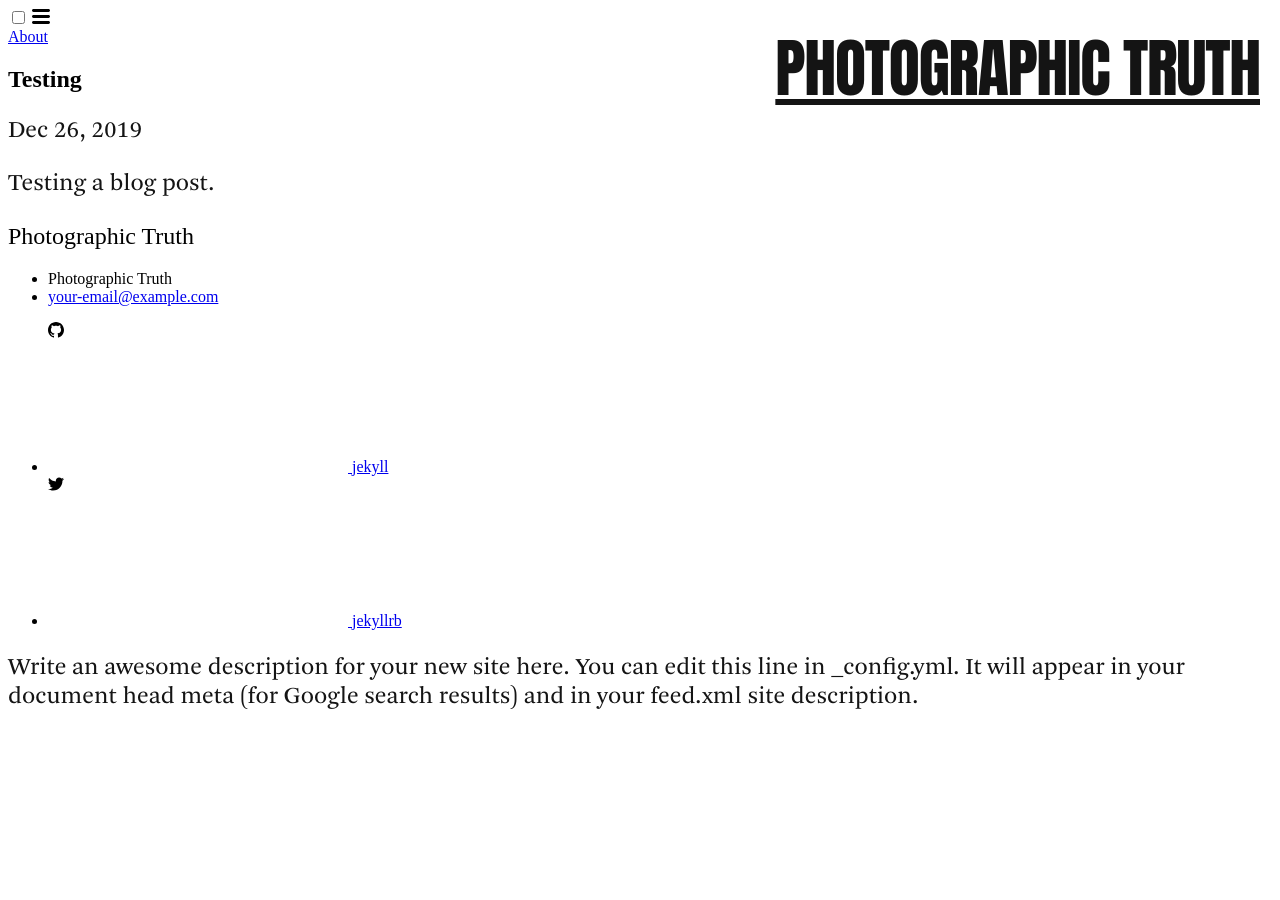
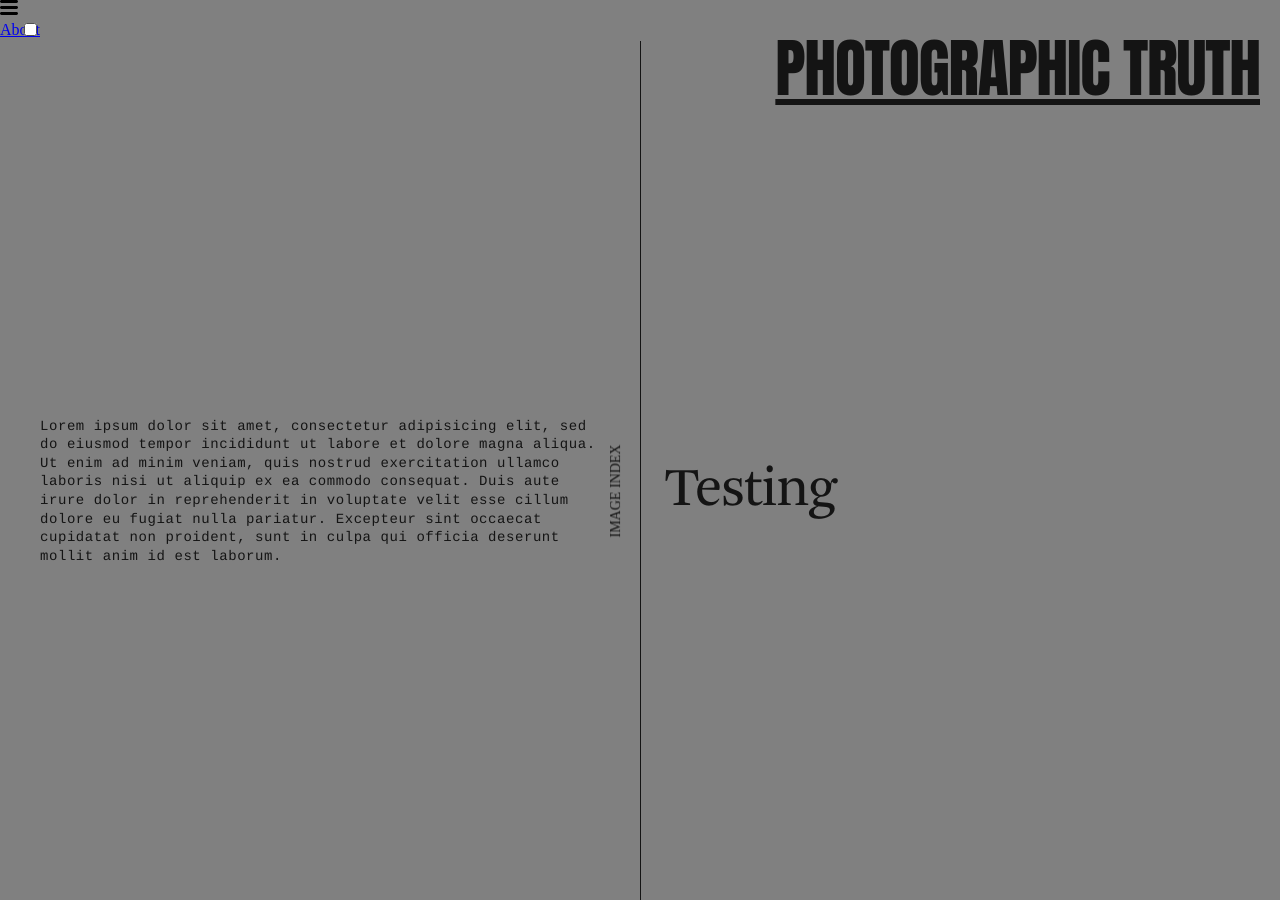
Before and after one commit to micahmicah/photographic-truth, a Jekyll site: the page built from _posts/2019-12-26-testing.md, in a window 1280 px wide and 900 px high. Built offline with Jekyll 4.4.1, drawn with Linux system fonts in a browser that asks for light colours; some web fonts are replaced; a script that is not in the unit is left out.

Commit message:
updated article styling

```diff
--- a/_layouts/post.html
+++ b/_layouts/post.html
@@ -1,10 +1,26 @@
 ---
 layout: default
 ---
-<article class="post h-entry" itemscope itemtype="http://schema.org/BlogPosting">
 
-  <header class="post-header">
-    <h1 class="post-title p-name" itemprop="name headline">{{ page.title | escape }}</h1>
+
+<section class="post article-container h-entry" itemscope itemtype="http://schema.org/BlogPosting">
+  <section class="image-gallery">
+      <a class="index-link" href="#">Image Index</a>
+      <figure>
+        <figcaption>
+          Lorem ipsum dolor sit amet, consectetur adipisicing elit, sed do eiusmod
+          tempor incididunt ut labore et dolore magna aliqua. Ut enim ad minim veniam,
+          quis nostrud exercitation ullamco laboris nisi ut aliquip ex ea commodo
+          consequat. Duis aute irure dolor in reprehenderit in voluptate velit esse
+          cillum dolore eu fugiat nulla pariatur. Excepteur sint occaecat cupidatat non
+          proident, sunt in culpa qui officia deserunt mollit anim id est laborum.
+        </figcaption>
+      </figure>
+    </section>
+
+  <article class="article">
+  <header class="post-header article-header">
+    <h1 class="post-title p-name article-title" itemprop="name headline"><span class="title">{{ page.title | escape }}</span></h1>
     <p class="post-meta">
       <time class="dt-published" datetime="{{ page.date | date_to_xmlschema }}" itemprop="datePublished">
         {%- assign date_format = site.minima.date_format | default: "%b %-d, %Y" -%}
@@ -24,4 +40,5 @@
   {%- endif -%}
 
   <a class="u-url" href="{{ page.url | relative_url }}" hidden></a>
-</article>
+  </article>
+</section>
--- a/_sass/modules/_article.scss
+++ b/_sass/modules/_article.scss
@@ -0,0 +1,239 @@
+
+
+@font-face{
+	font-family:"Arnhem";
+	src:url('fonts/ArnhemPro-Blond.otf');
+	font-style:normal;
+	font-weight:400;
+}
+@font-face{
+	font-family:"Arnhem";
+	src:url('fonts/ArnhemPro-BlondItalic.otf');
+	font-style:italic;
+	font-weight:400;
+}
+
+
+@font-face{
+	font-family:"Monument Grotesk";
+	src:url('fonts/MonumentGrotesk-Semi-Mono.otf');
+}
+
+@font-face{
+	font-family:"Oswald";
+	src:url('fonts/Oswald-Bold.otf');
+}
+
+:root{
+	--serif:"Arnhem","times new roman", serif;
+	--condensed:"Oswald","impact",sans-serif;
+	--monument: "Monument Grotesk","courier",monospace;
+	--small: 14px;
+	--large: 56px;
+	--dark:rgb(20,20,20);
+	--mid:rgb(230,230,230);
+	--light:rgb(250,250,250);
+}
+
+body{
+	background:gray;
+	font-family:"Arnhem";
+	margin: 0;
+	color:var(--dark);
+
+}
+
+p{
+	font-family:"Arnhem";
+	font-size:24px;
+	color:var(--dark);
+}
+
+a{
+	font-family:"Monument Grotesk";
+}
+
+h3{
+	font-family: var(--monument);
+	font-weight:normal;
+	font-size:var(--small);
+	text-transform: uppercase;
+	letter-spacing: 0.04em;
+}
+
+.site-title{
+	font-family:var(--condensed);
+	font-size:5vw;
+	text-transform:uppercase;
+	letter-spacing: -0.02em;
+	position: fixed;
+	right:20px;
+	top:20px;
+	margin: 0px;
+	color: var(--dark);
+	z-index: 10;
+	transition: color 1s ease-in-out;
+}
+
+.nav-trigger{
+	font-family: var(--monument);
+	font-size:var(--small);
+	border:1px solid black;
+	background:none;
+	text-transform: uppercase;
+	padding:0.75em 1.5em;
+	letter-spacing: 0.04em;
+	position: fixed;
+	top:20px;
+	left:20px;
+	z-index:10;
+}
+
+.nav-trigger.active{
+	color:var(--light);
+	border-color:var(--light);
+}
+
+.nav-link-list{
+	list-style: none;
+	padding:0;
+}
+
+.nav-link{
+	font-family:var(--serif);
+	font-size:var(--large);
+	text-decoration: none;
+	color:var(--light);
+	display: block;
+	padding:0.125em 0.25em;
+	filter:blur(20px);
+	transition:filter 0.3s ease-in-out 0.5s;
+}
+
+.nav-link-header{
+	color:var(--light);
+}
+
+.nav-link:active{
+	transform:scale(0.98);
+}
+
+.nav-link:hover{
+	color:var(--dark);
+	background: var(--light);
+}
+
+.invert{
+	color:rgb(55,55,55);
+}
+
+.global-nav{
+	position: absolute;
+	padding-top:10vh;
+	width: 100%;
+	top:0;
+	transform:translateY(-120vh);
+	transition:/*transform 0.4s ease-in-out,*/
+			background 0.75s ease-in-out;
+	background:gray;
+	min-height:100vh;
+	z-index:5;
+}
+
+
+
+.global-nav.active{
+	transform:translateY(0vh);
+	position:fixed;
+	background:var(--dark);
+}
+
+.global-nav.active .nav-link{
+	filter:blur(0px);
+}
+
+.article-container{
+	/*display:grid;*/
+	/*grid-template-columns: 1fr 1fr;*/
+}
+
+.article-title{
+	min-height:100vh;
+	font-size:var(--large);
+	display:flex;
+	font-weight: normal;
+	align-items:center;
+	letter-spacing: -0.03em;
+	padding-left:1.5rem;
+	line-height:0.9;
+	margin:0;
+
+}
+
+.article{
+	border-left:1px solid var(--dark);
+	margin-left:50vw;
+	padding-bottom: 10vh;
+}
+
+.article p{
+	margin:0;
+	padding:0 1.5em;
+	/*text-indent:3em;*/
+}
+
+.article p+p{
+	text-indent:3em;
+}
+
+.image-gallery{
+	position: fixed;
+	width:50%;
+	align-items: center;
+	display: flex;
+	height:100vh;
+	z-index:1;
+}
+
+.image-gallery figure{
+	/*height:500px;*/
+	background:grey;
+	display: block;
+	/*border:1px solid black;*/
+}
+
+.image-gallery figcaption{
+	font-family: var(--monument);
+	line-height:1.33;
+	font-size:var(--small);
+	letter-spacing: 0.04em;
+}
+
+.article-number{
+	font-family: var(--monument);
+	display: block;
+	font-size:var(--small);
+	letter-spacing: 0.04em;
+}
+.index-link{
+	display: block;
+	transform:rotate(-90deg) translate(0vw, 44.5vw);
+	position: fixed;
+	font-size:var(--small);
+	text-transform: uppercase;
+	text-decoration: none;
+	color:var(--dark);
+}
+
+.article-link{
+	text-decoration: none;
+	display: block;
+	font-family: var(--serif);
+	font-size:var(--large);
+	color:var(--dark);
+}
+
+.article-link:hover{
+	color:var(--light);
+	background:var(--dark);
+}
--- /dev/null
+++ b/_sass/modules/_image-gallery.scss
@@ -0,0 +1,22 @@
+.image-gallery{
+	position: fixed;
+	width:50%;
+	align-items: center;
+	display: flex;
+	height:100vh;
+	z-index:1;
+}
+
+.image-gallery figure{
+	/*height:500px;*/
+	background:grey;
+	display: block;
+	/*border:1px solid black;*/
+}
+
+.image-gallery figcaption{
+	font-family: var(--monument);
+	line-height:1.33;
+	font-size:var(--small);
+	letter-spacing: 0.04em;
+}
--- a/assets/main.scss
+++ b/assets/main.scss
@@ -5,3 +5,5 @@
 
 @import "modules/typography";
 @import "modules/header";
+@import "modules/article";
+@import "modules/image-gallery";
```
Also changed, not shown: 2 other files.
